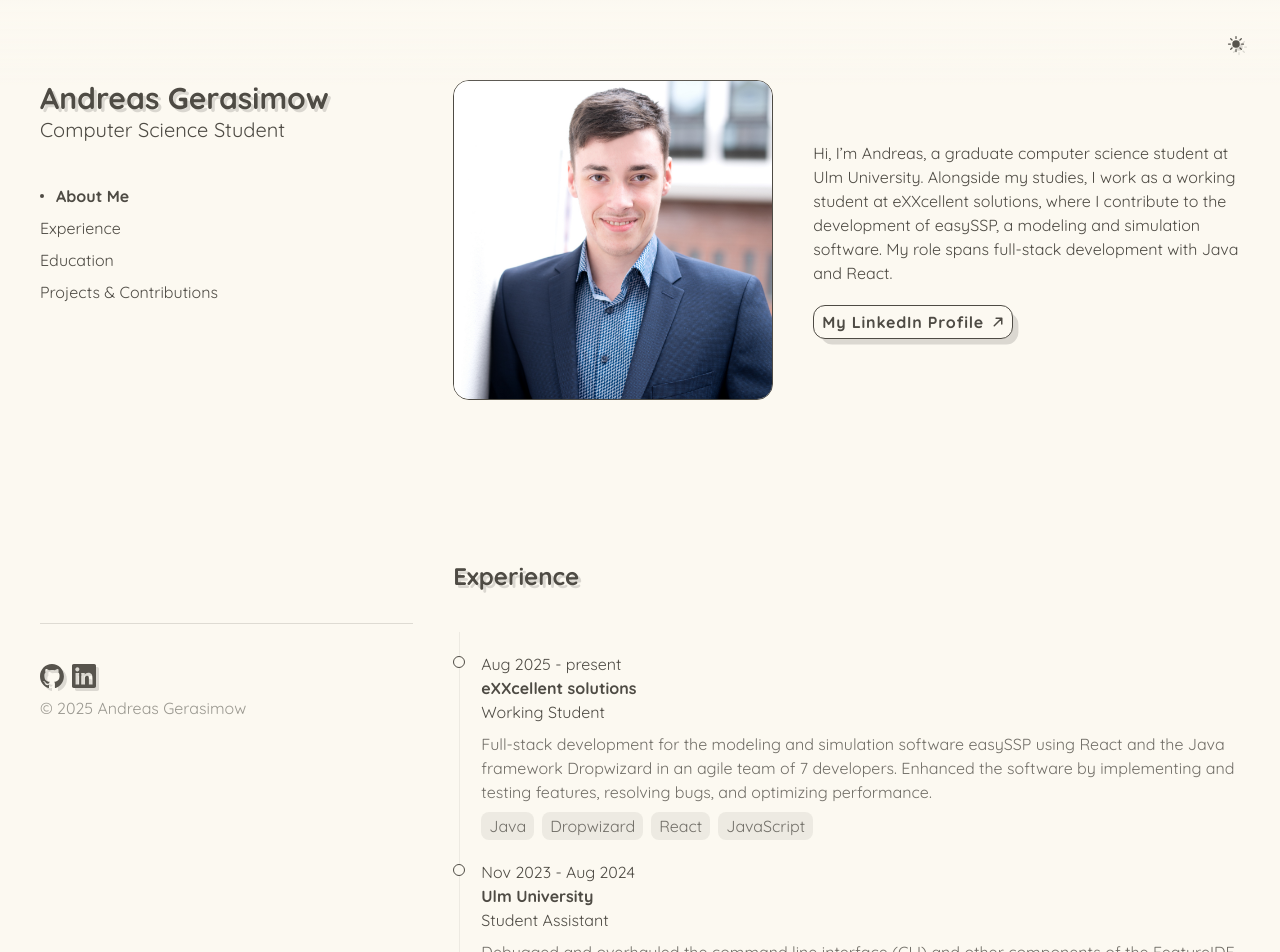
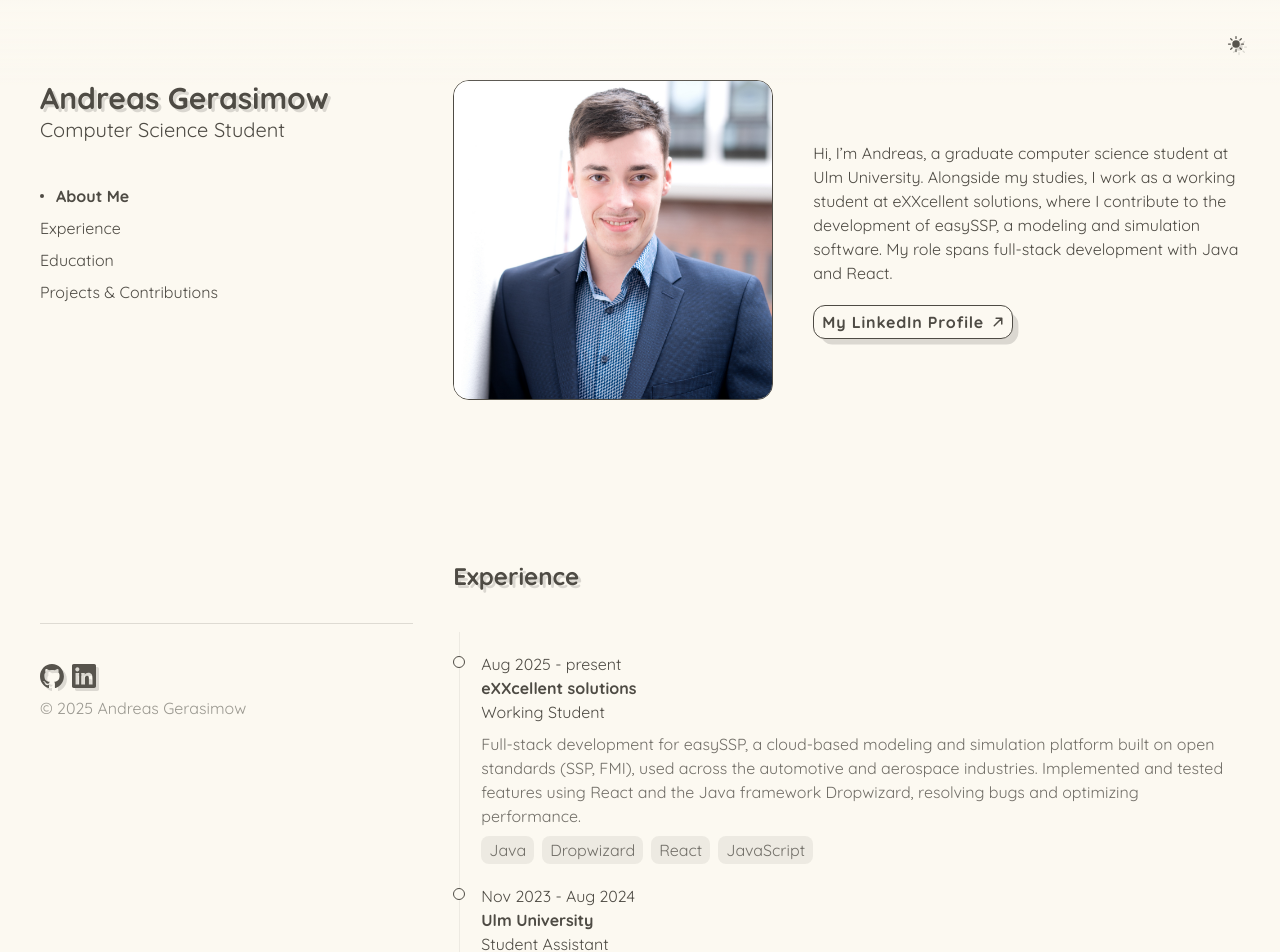
Before and after one commit to dev-andreas/portfolio-website, a Nuxt app: page / in a window 1280 px wide. Shown: the top 952 px of the page. Built offline with nearby package versions, Linux system fonts and the light colour scheme.

Commit message:
changed the work experience section

```diff
--- a/pages/index.vue
+++ b/pages/index.vue
@@ -45,7 +45,7 @@
               institution: 'eXXcellent solutions',
               time: 'Aug 2025 - present',
               details: [
-                'Full-stack development for the modeling and simulation software easySSP using React and the Java framework Dropwizard in an agile team of 7 developers. Enhanced the software by implementing and testing features, resolving bugs, and optimizing performance.'
+                'Full-stack development for easySSP, a cloud-based modeling and simulation platform built on open standards (SSP, FMI), used across the automotive and aerospace industries. Implemented and tested features using React and the Java framework Dropwizard, resolving bugs and optimizing performance.'
               ],
               image: '',
               technologies: ['Java', 'Dropwizard', 'React', 'JavaScript']
@@ -65,7 +65,7 @@
               institution: 'PERI',
               time: 'Sep 2022 - Oct 2023',
               details: [
-                  'Implemented web application interfaces for automatic data transmission in production halls using PHP, JavaScript, and SQL, which improved the quality control in production. Contributed to the company’s internal information systems in an agile team of 4 developers.'
+                  'Contributed to the company’s internal information systems by implementing interfaces for automatic data transmission in production halls using PHP, JavaScript, and SQL, which improved quality control in production.'
               ],
               image: '',
               technologies: ['Vue.js', 'MySQL', 'PHP']
```
